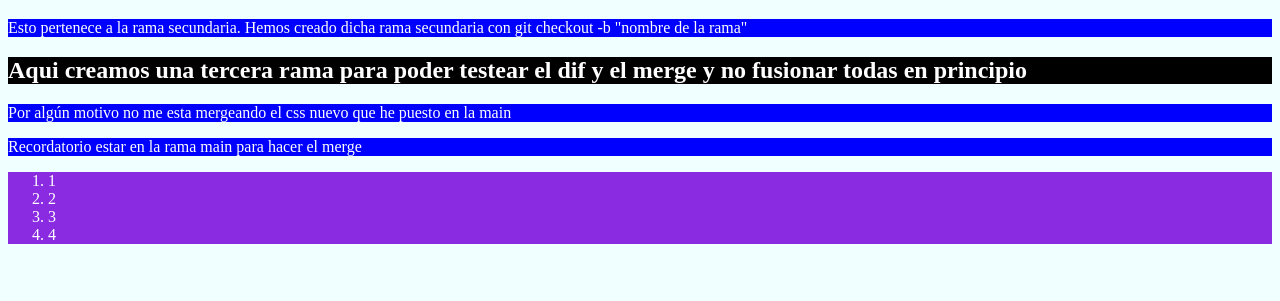
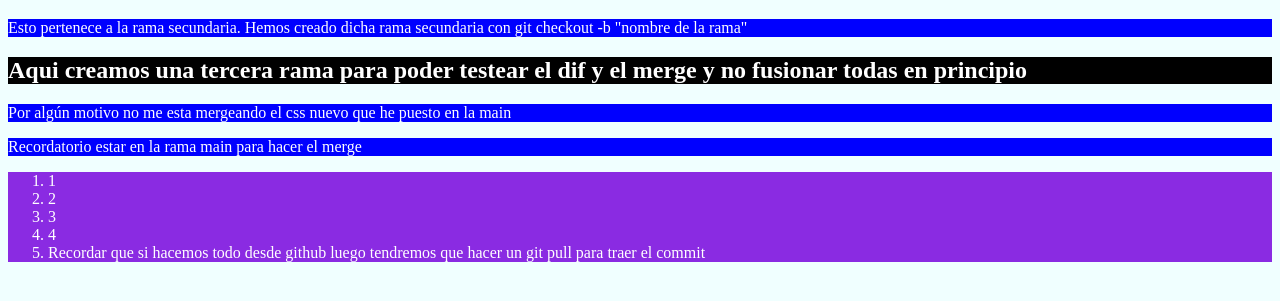
Before and after one commit to JorgeBar/Testing-Branches, a plain HTML site: page index.html in a window 1280 px wide. Shown: the part 61-362 px from the top of the page. Drawn offline with Linux system fonts and the light colour scheme.

Commit message:
Hemos hecho correctamente el merge desde github de la Cuarta

```diff
--- a/index.html
+++ b/index.html
@@ -24,6 +24,7 @@
           <li>2</li>
           <li>3</li>
           <li>4</li>
+          <li>Recordar que si hacemos todo desde github luego tendremos que hacer un git pull para traer el commit </li>
         </ol>
     </section>
 </body>
```
